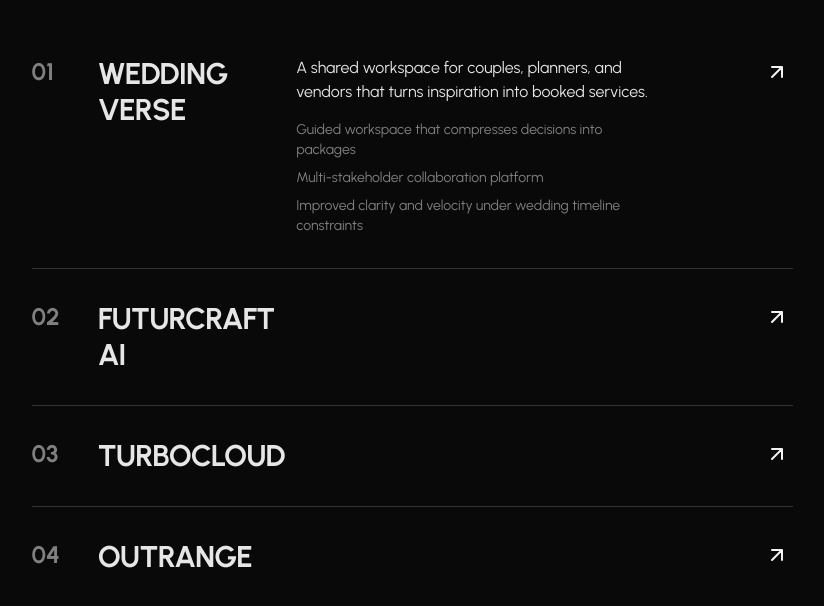
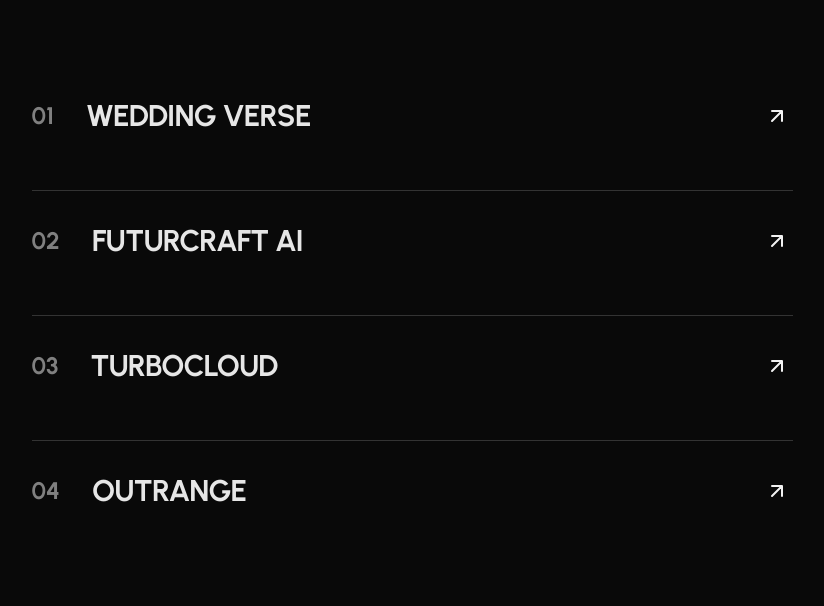
Before and after one commit to davidtellis-github/david-tellis-craft, a React (Vite) app: page / in a window 1280 px wide. Shown: the part 885-1491 px from the top of the page, without its empty margins (410-1234 px from the left). Built offline with nearby package versions, Linux system fonts and the light colour scheme.

Commit message:
Refactor WorkGrid for hover effects
Modify WorkGrid to keep all projects closed by default, collapsing them on hover. The title will span full width, and on hover, a video view will appear below the title and card for each project.

```diff
--- a/src/components/portfolio/WorkGrid.tsx
+++ b/src/components/portfolio/WorkGrid.tsx
@@ -13,24 +13,28 @@ const projects = [{
   title: "Wedding Verse",
   img: w1,
   slug: "wedding-verse",
+  video: "https://player.vimeo.com/video/123456789",
   description: "A shared workspace for couples, planners, and vendors that turns inspiration into booked services.",
   details: ["Guided workspace that compresses decisions into packages", "Multi-stakeholder collaboration platform", "Improved clarity and velocity under wedding timeline constraints"]
 }, {
   title: "Futurcraft AI",
   img: w2,
   slug: "futurcraft-ai",
+  video: "https://player.vimeo.com/video/987654321",
   description: "A brand-aligned AI content engine for creating consistent, multi-format content at scale.",
   details: ["Brand DNA capture for AI-generated consistency", "Multi-format content creation and repurposing", "Reduced content turnaround by 70%"]
 }, {
   title: "Turbocloud",
   img: w3,
   slug: "turbocloud",
+  video: "https://player.vimeo.com/video/456789123",
   description: "FinOps platform for monitoring and optimizing cloud costs across AWS, Azure, and GCP.",
   details: ["Unified cloud cost visibility and management", "CI/CD workflow integration with cost tracking", "Automated optimization recommendations"]
 }, {
   title: "Outrange",
   img: w4,
   slug: "outrange",
+  video: "https://player.vimeo.com/video/789123456",
   description: "Conceptual lifestyle app exploring community-driven adventure planning and discovery.",
   details: ["Moodboard-driven experience discovery", "Collaborative group planning with polls", "Interactive map interface for adventure planning"]
 }];
@@ -42,41 +46,23 @@ const WorkGrid: React.FC = () => {
 
         {/* Projects List */}
         <div className="space-y-8">
-          {projects.map((project, index) => <div key={project.title} className={`border-t border-border pt-8 first:border-t-0 first:pt-0 group transition-all duration-500 ${index === 0 ? '' : 'hover:bg-muted/5'}`}>
-              <div className="grid lg:grid-cols-12 gap-8 items-start">
+          {projects.map((project, index) => (
+            <div key={project.title} className="border-t border-border pt-8 first:border-t-0 first:pt-0 group transition-all duration-500 hover:bg-muted/5">
+              {/* Title Row - Full Width */}
+              <div className="flex items-center justify-between w-full">
+                <div className="flex items-center gap-8">
                   {/* Number */}
-                <div className="lg:col-span-1">
                   <div className="text-2xl font-bold text-muted-foreground">
                     {String(index + 1).padStart(2, '0')}
                   </div>
 
-                </div>
-
                   {/* Title */}
-                <div className="lg:col-span-3">
                   <h3 className="text-2xl lg:text-3xl font-bold uppercase tracking-tight">
                     {project.title}
                   </h3>
-                  {index === 0}
-                </div>
-
-                {/* Description - Hidden for cards after first, shown on hover */}
-                <div className={`lg:col-span-6 space-y-4 transition-all duration-500 ${index === 0 ? 'opacity-100 max-h-none' : 'opacity-0 max-h-0 overflow-hidden group-hover:opacity-100 group-hover:max-h-96'}`}>
-                  <p className="text-foreground">
-                    {project.description}
-                  </p>
-                  <ul className="space-y-2">
-                    {project.details.map((detail, i) => <li key={i} className="text-sm text-muted-foreground">
-                        {detail}
-                      </li>)}
-                  </ul>
-                  {index !== 0 && <Link to={`/work/${project.slug}`} className="inline-block mt-4 px-6 py-3 border-2 border-primary text-primary hover:bg-primary hover:text-primary-foreground transition-colors duration-300 font-medium tracking-wide">
-                      VIEW CASE STUDY
-                    </Link>}
                 </div>
 
                 {/* Arrow */}
-                <div className="lg:col-span-2 flex justify-end">
                 <Link to={`/work/${project.slug}`} className="group" aria-label={`View case study: ${project.title}`}>
                   <div className="w-8 h-8 flex items-center justify-center text-primary group-hover:translate-x-1 transition-transform duration-300">
                     <svg width="24" height="24" viewBox="0 0 24 24" fill="none" xmlns="http://www.w3.org/2000/svg" className="w-6 h-6">
@@ -85,8 +71,54 @@ const WorkGrid: React.FC = () => {
                   </div>
                 </Link>
               </div>
+
+              {/* Video and Content - Hidden by default, shown on hover */}
+              <div className="opacity-0 max-h-0 overflow-hidden group-hover:opacity-100 group-hover:max-h-none transition-all duration-500 mt-6">
+                {/* Video Preview */}
+                <div className="aspect-video w-full mb-6">
+                  <iframe
+                    src={project.video}
+                    className="w-full h-full rounded-lg"
+                    frameBorder="0"
+                    allow="autoplay; fullscreen; picture-in-picture"
+                    allowFullScreen
+                  ></iframe>
                 </div>
-            </div>)}
+
+                {/* Project Card */}
+                <div className="grid lg:grid-cols-2 gap-8 items-start">
+                  {/* Project Image */}
+                  <div className="aspect-[4/3] overflow-hidden rounded-lg">
+                    <img
+                      src={project.img}
+                      alt={project.title}
+                      className="w-full h-full object-cover transition-transform duration-300 group-hover:scale-105"
+                    />
+                  </div>
+
+                  {/* Project Details */}
+                  <div className="space-y-4">
+                    <p className="text-foreground">
+                      {project.description}
+                    </p>
+                    <ul className="space-y-2">
+                      {project.details.map((detail, i) => (
+                        <li key={i} className="text-sm text-muted-foreground">
+                          {detail}
+                        </li>
+                      ))}
+                    </ul>
+                    <Link
+                      to={`/work/${project.slug}`}
+                      className="inline-block mt-4 px-6 py-3 border-2 border-primary text-primary hover:bg-primary hover:text-primary-foreground transition-colors duration-300 font-medium tracking-wide"
+                    >
+                      VIEW CASE STUDY
+                    </Link>
+                  </div>
+                </div>
+              </div>
+            </div>
+          ))}
         </div>
       </div>
     </section>;
```
Lines whose indentation alone changed are shown as unchanged.
